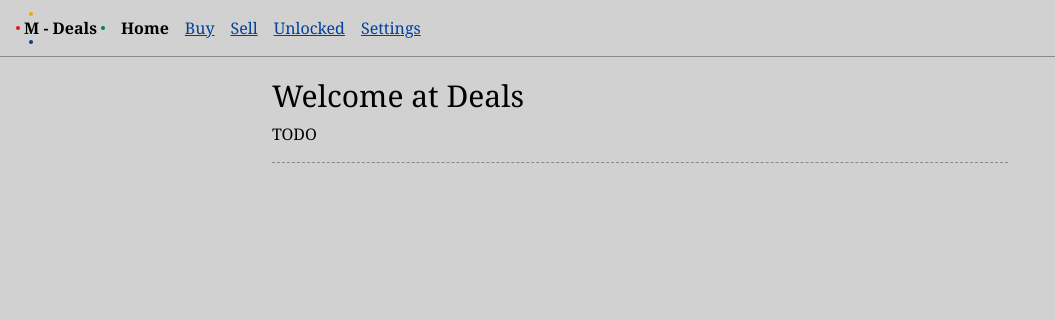
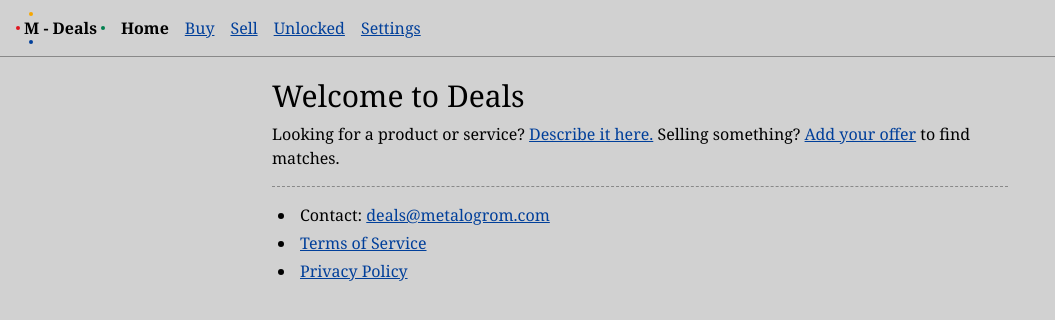
Before and after one commit to maksymiliankarol/deals-web, a React (Vite) app: page / in a window 1280 px wide. Shown: the top 320 px of the page, without its empty margins (0-1055 px from the left). Built offline with nearby package versions, Linux system fonts and the light colour scheme; no server answers.

Commit message:
home page locales

```diff
--- a/src/components/logo.tsx
+++ b/src/components/logo.tsx
@@ -4,8 +4,9 @@ const Logo = () => {
   return (
     <div className="logo unstyled">
       <span className="logo-text">
-        <Link to="https://metalogrom.com" className="unstyled" aria-label="Metalogrom">M</Link>
-        {" "}- Deals
+        <a href="https://metalogrom.com" className="unstyled" aria-label="Metalogrom">M</a>
+        {" - "}
+        <Link to="/" className="unstyled">Deals</Link>
         <span className="logo-dot logo-dot-top" aria-hidden="true" />
         <span className="logo-dot logo-dot-left" aria-hidden="true" />
         <span className="logo-dot logo-dot-right" aria-hidden="true" />
--- a/src/index.css
+++ b/src/index.css
@@ -277,9 +277,15 @@ header {
   gap: 1rem;
 }
 
+
 .menu-button,
 .menu-header {
   display: none;
+}
+
+.menu-button:hover:not(:disabled),
+.menu-close:hover:not(:disabled) {
+  background: var(--grey-5);
 }
 
 @media (max-width: 768px) {
@@ -288,10 +294,6 @@ header {
     margin-left: auto;
     color: var(--black);
     background: var(--grey-4);
-  }
-
-  .menu-button:hover {
-    background: var(--grey-5);
   }
 
   header nav {
--- a/src/locales/en.ts
+++ b/src/locales/en.ts
@@ -10,8 +10,15 @@ const en = {
     close: "Close menu",
   },
   home: {
-    title: "Welcome at Deals",
-    intro: "TODO"
+    title: "Welcome to Deals",
+    intro: "Looking for a product or service?",
+    buyLink: "Describe it here.",
+    introPartTwo: "Selling something?",
+    sellLink: "Add your offer",
+    introPartThree: "to find matches.",
+    contact: "Contact",
+    terms: "Terms of Service",
+    privacy: "Privacy Policy",
   },
   buy: {
     title: "Buy",
--- a/src/locales/pl.ts
+++ b/src/locales/pl.ts
@@ -13,7 +13,14 @@ const pl: Messages = {
   },
   home: {
     title: "Witaj w Deals",
-    intro: "TODO"
+    intro: "Szukasz produktu lub usługi?",
+    buyLink: "Dodaj je tutaj.",
+    introPartTwo: "Coś sprzedajesz?",
+    sellLink: "Dodaj swoją ofertę,",
+    introPartThree: "aby znaleźć pasujących kupujących.",
+    contact: "Kontakt",
+    terms: "Regulamin",
+    privacy: "Polityka prywatności",
   },
   buy: {
     title: "Kupuję",
--- a/src/pages/home.tsx
+++ b/src/pages/home.tsx
@@ -1,14 +1,53 @@
 import { useLocale } from "../locales";
 
+const SITE = "https://metalogrom.com"
+
 export default function Home() {
-  const { t } = useLocale();
+  const { t, lang } = useLocale();
+
+  const sitePath = (path: string) =>
+    `${SITE}${lang === "en" ? "" : `/${lang}`}${path}`;
 
   return (
     <div className="scroll">
       <div className="page md">
         <section className="heading">
           <h1>{t.home.title}</h1>
-          <p>{t.home.intro}</p>
+          <p>
+            {t.home.intro}{" "}
+            <a href="/buy">{t.home.buyLink}</a>{" "}
+            {t.home.introPartTwo}{" "}
+            <a href="/sell">{t.home.sellLink}</a>{" "}
+            {t.home.introPartThree}
+          </p>
+        </section>
+        <section>
+          <ul>
+            <li>
+              <span>{t.home.contact}: </span>
+              <a href="mailto:deals@metalogrom.com">
+                deals@metalogrom.com
+              </a>
+            </li>
+            <li>
+              <a
+                href={sitePath("/software/herds/terms")}
+                target="_blank"
+                rel="noopener noreferrer"
+              >
+                {t.home.terms}
+              </a>
+            </li>
+            <li>
+              <a
+                href={sitePath("/software/herds/privacy")}
+                target="_blank"
+                rel="noopener noreferrer"
+              >
+                {t.home.privacy}
+              </a>
+            </li>
+          </ul>
         </section>
       </div>
     </div>
```
